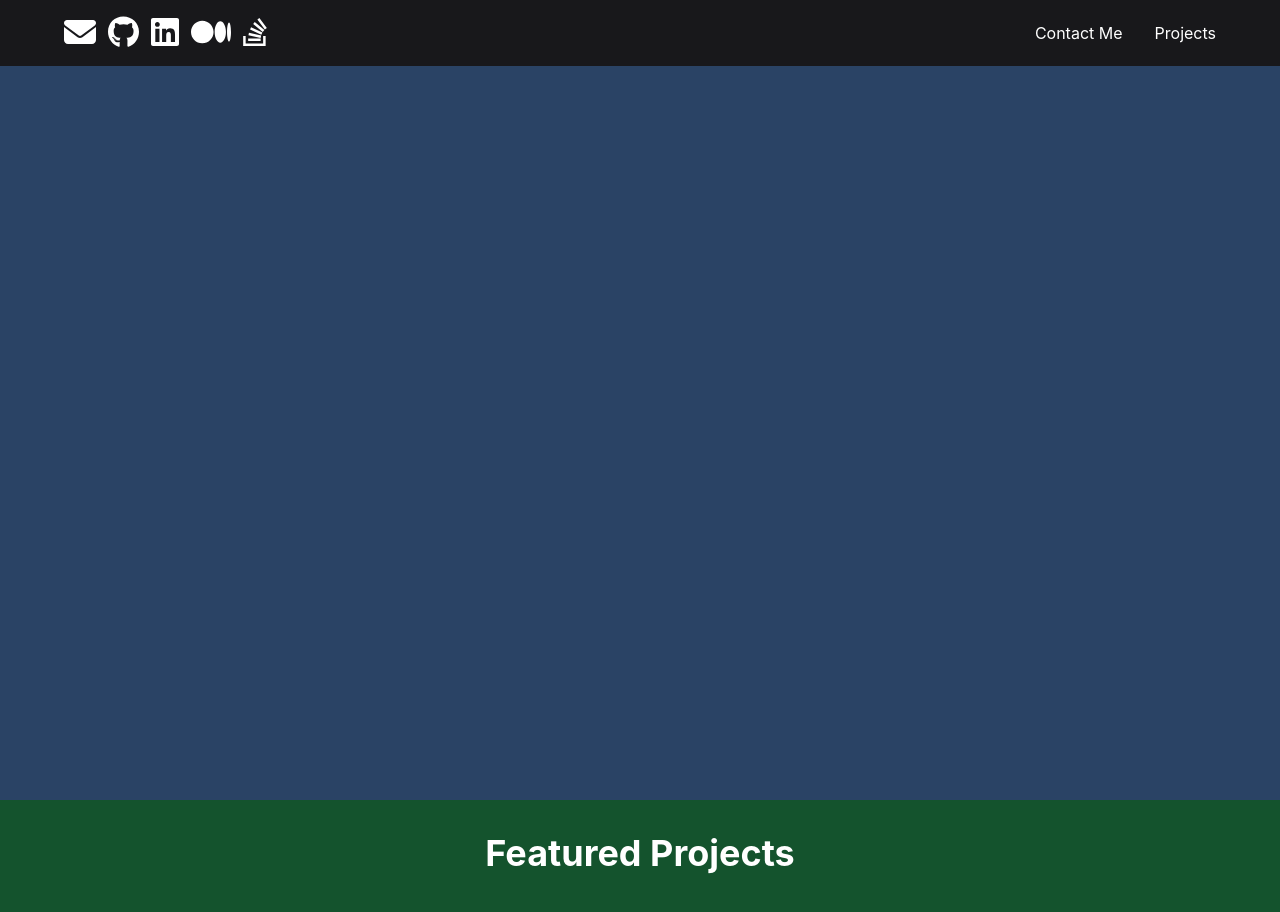
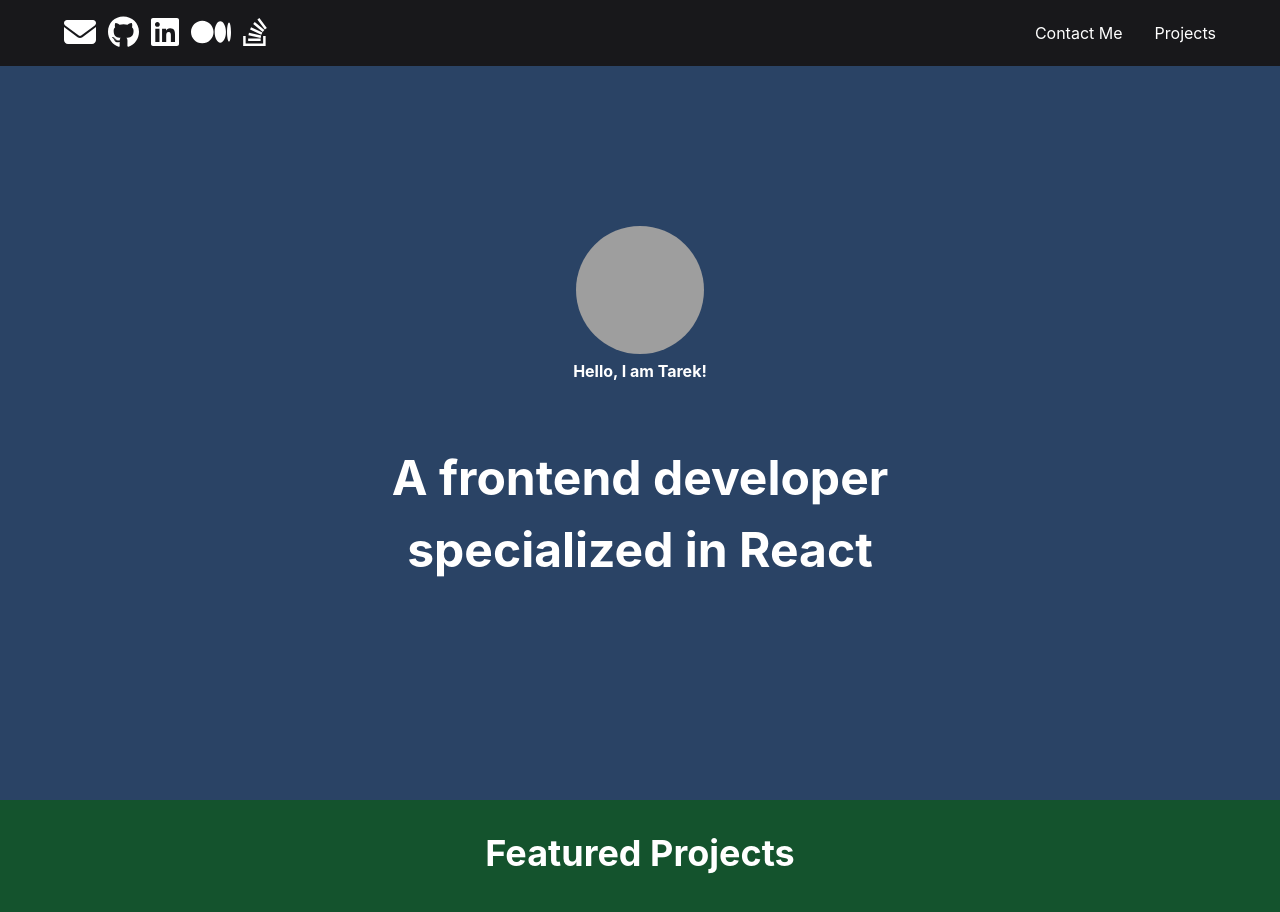
Before and after one commit to Tarek-989/Advanced-React-final-project, a React (Create React App) app: page / in a window 1280 px wide. Shown: the top 912 px of the page. Built offline with nearby package versions, Linux system fonts and the light colour scheme; grey boxes are pictures that could not be loaded.

Commit message:
finish step 2

```diff
--- a/src/components/LandingSection.js
+++ b/src/components/LandingSection.js
@@ -2,9 +2,9 @@ import React from "react";
 import { Avatar, Heading, VStack } from "@chakra-ui/react";
 import FullScreenSection from "./FullScreenSection";
 
-const greeting = "Hello, I am Pete!";
+const greeting = "Hello, I am Tarek!";
 const bio1 = "A frontend developer";
-const bio2 = "specialised in React";
+const bio2 = "specialized in React";
 
 // Implement the UI for the LandingSection component according to the instructions.
 // Use a combination of Avatar, Heading and VStack components.
@@ -15,7 +15,16 @@ const LandingSection = () => (
 		isDarkBackground
 		backgroundColor="#2A4365"
 	>
-
+		<VStack gap={8}>
+			<VStack gap={2}>
+				<Avatar src="https://i.pravatar.cc/150?img=7" size="2xl" />
+				<Heading as='h3' size='sm' mb='40px'>{greeting}</Heading>
+			</VStack>
+			<VStack>
+				<Heading as='h2' size='2xl' mb={4}>{bio1}</Heading>
+				<Heading as='h2' size='2xl'>{bio2}</Heading>
+			</VStack>
+		</VStack>
 	</FullScreenSection>
 );
 
```
Lines whose indentation alone changed are shown as unchanged.
